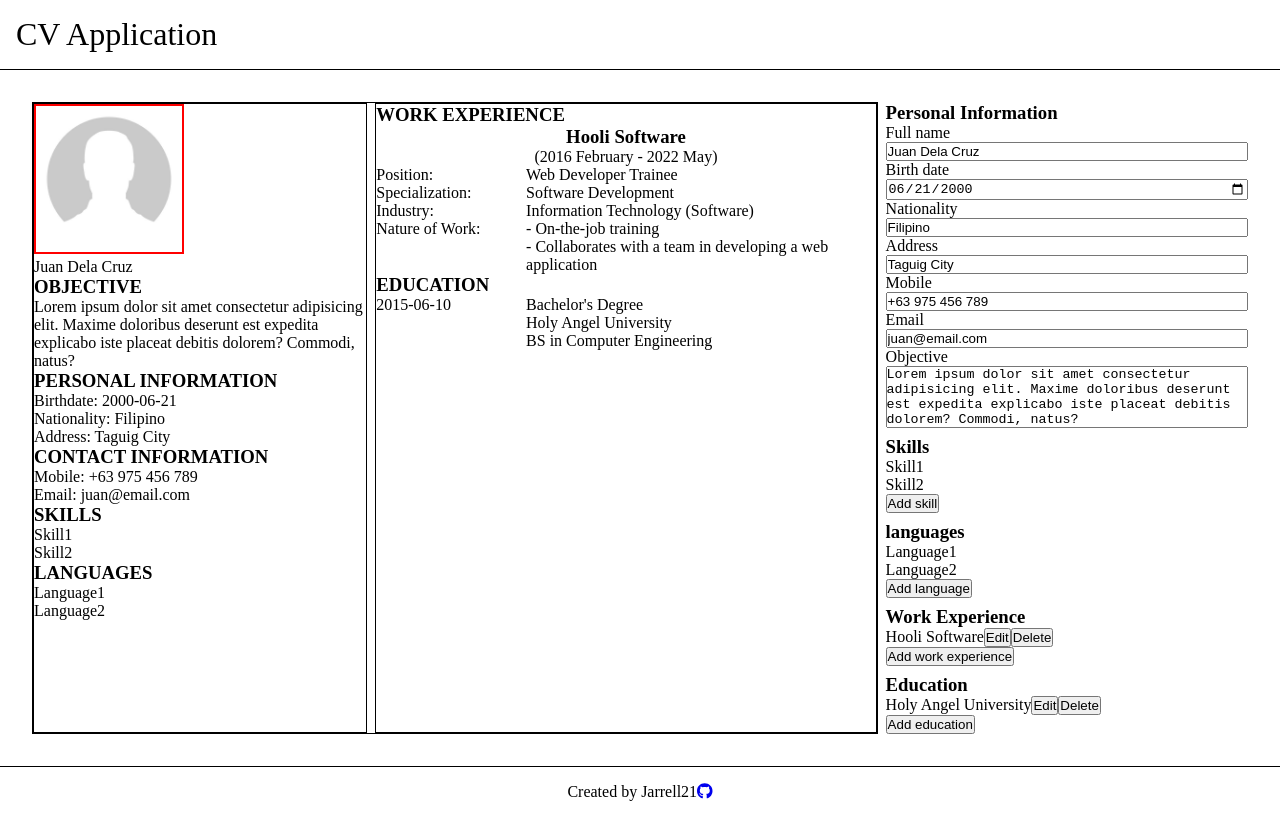
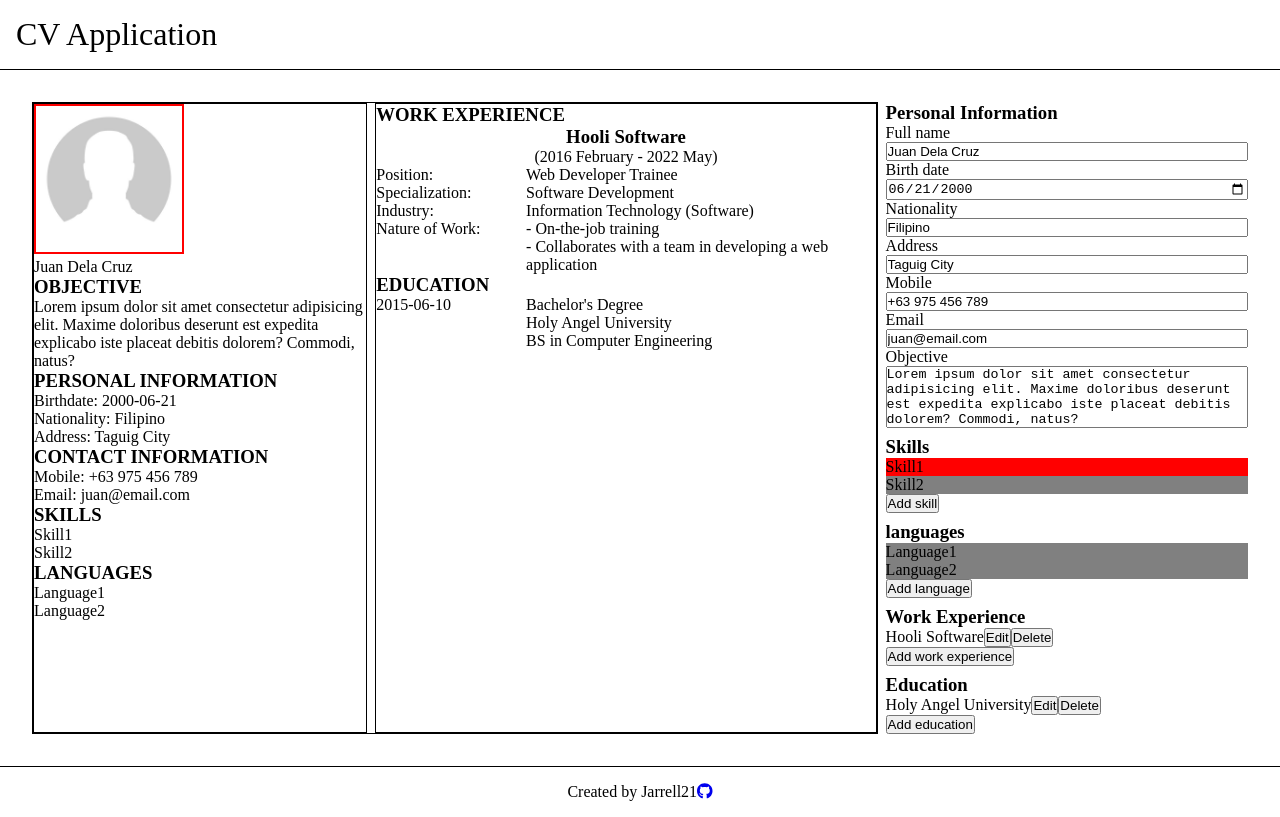
Before and after one commit to Jarrell21/cv-application, a React (Vite) app: page / in a window 1280 px wide. In both pictures the pointer is over the element 1066 px from the left and 467 px from the top of the page. Built offline with nearby package versions, Linux system fonts and the light colour scheme.

Commit message:
Add a little styling

```diff
--- a/src/styles/Sidebar.css
+++ b/src/styles/Sidebar.css
@@ -13,6 +13,24 @@ textarea {
   flex-direction: column;
 }
 
+.skill {
+  background: gray;
+}
+
+.skill:hover {
+  background: red;
+  cursor: pointer;
+}
+
+.language {
+  background: gray;
+}
+
+.language:hover {
+  background: red;
+  cursor: pointer;
+}
+
 .sidebar-item {
   border: 1px solid red;
 }
```
